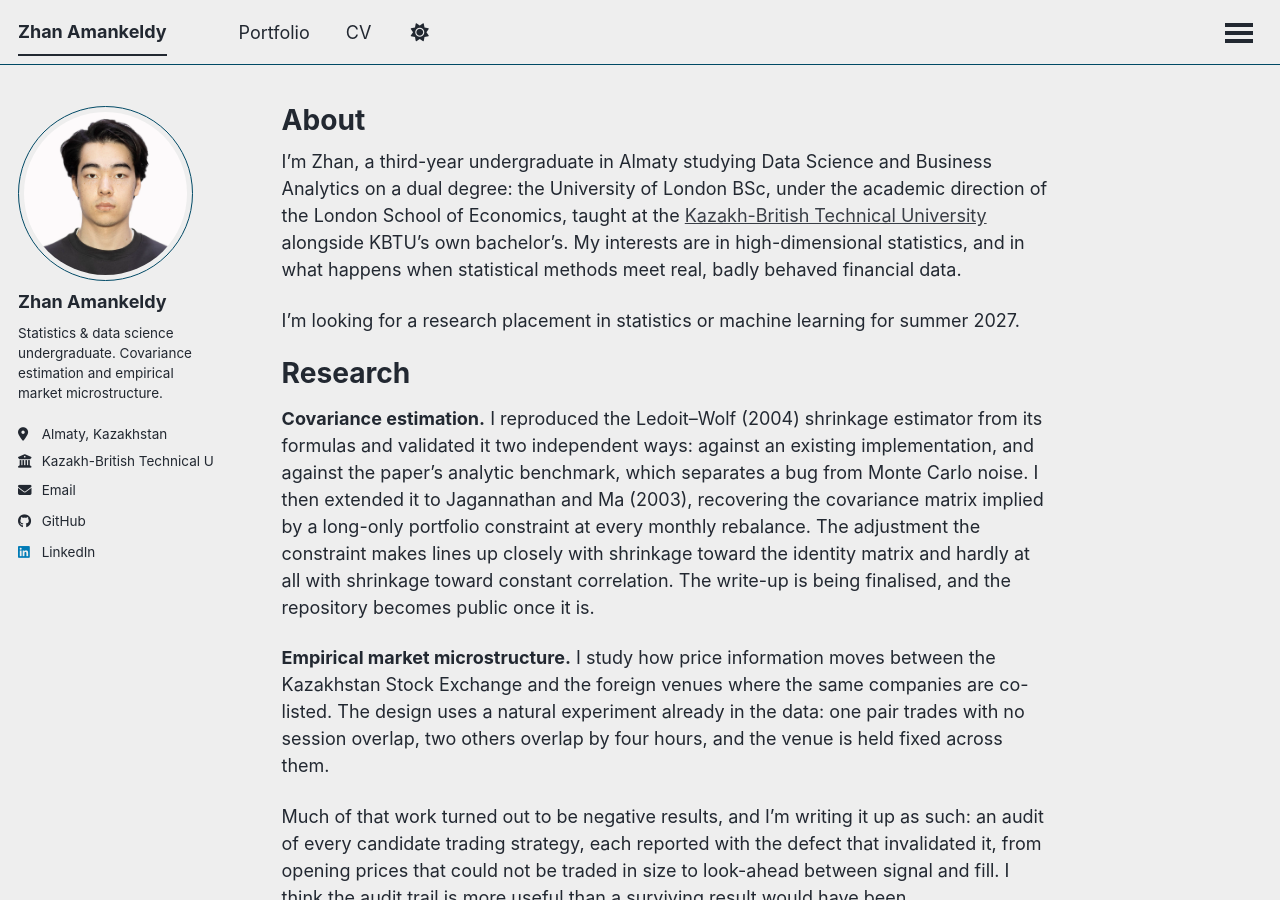
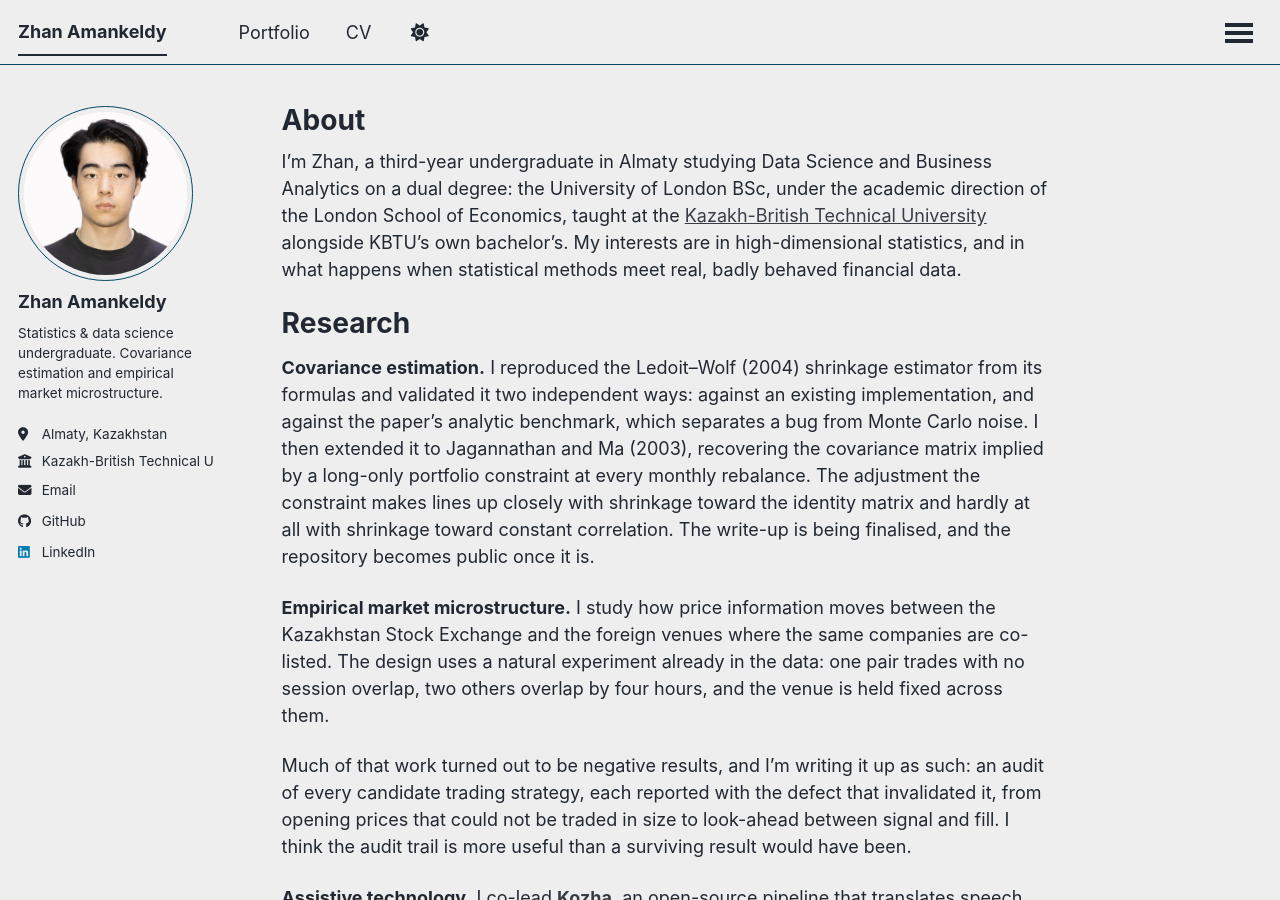
Before and after one commit to zhan-a/zhan-a.github.io, a Jekyll site: the page built from _pages/about.md, in a window 1280 px wide and 900 px high. Built offline with Jekyll 4.4.1, drawn with Linux system fonts in a browser that asks for light colours; a script that is not in the unit is left out.

Commit message:
About: drop the summer-2027 placement line

```diff
--- a/_pages/about.md
+++ b/_pages/about.md
@@ -8,8 +8,6 @@ redirect_from:
 ---
 
 I'm Zhan, a third-year undergraduate in Almaty studying Data Science and Business Analytics on a dual degree: the University of London BSc, under the academic direction of the London School of Economics, taught at the [Kazakh-British Technical University](https://kbtu.edu.kz/) alongside KBTU's own bachelor's. My interests are in high-dimensional statistics, and in what happens when statistical methods meet real, badly behaved financial data.
-
-I'm looking for a research placement in statistics or machine learning for summer 2027.
 
 Research
 ======
```
